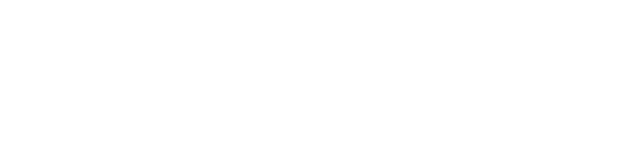
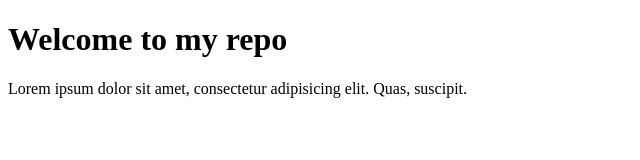
Before and after one commit to Kauserul/my-fast-repo, a plain HTML site: page index.html in a window 1280 px wide. Shown: the whole page, without its empty margins (0-640 px from the left). Drawn offline with Linux system fonts and the light colour scheme.

Commit message:
somthing add

```diff
--- a/index.html
+++ b/index.html
@@ -7,6 +7,7 @@
     <title>My fast repo</title>
 </head>
 <body>
-
+    <h1>Welcome to my repo</h1>
+    <p>Lorem ipsum dolor sit amet, consectetur adipisicing elit. Quas, suscipit.</p>
 </body>
 </html>
```
